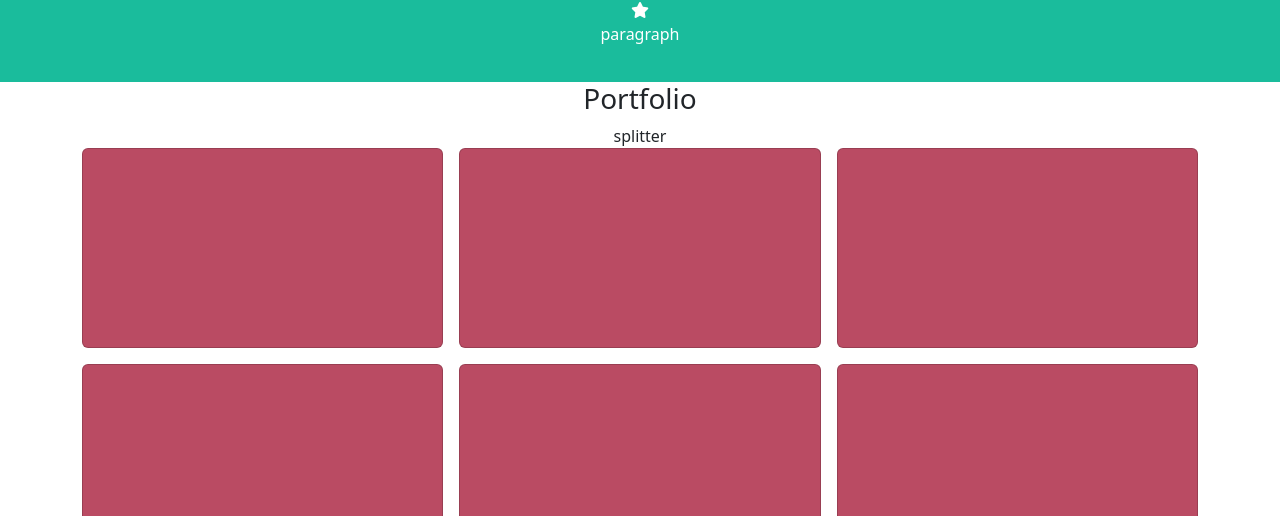
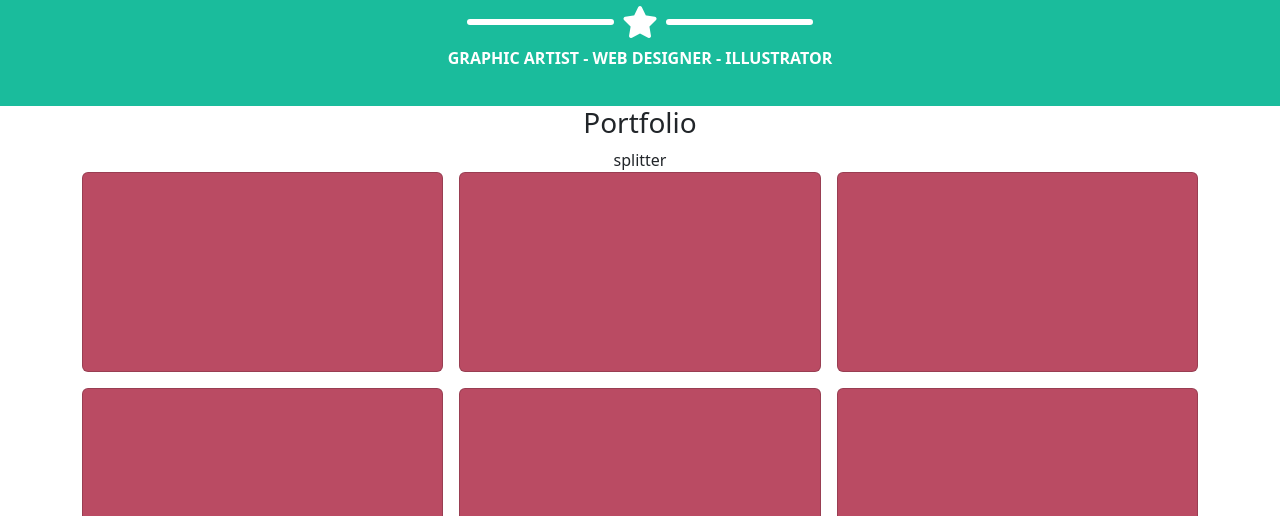
Before and after one commit to Marcap00/html-css-bootstrap-freelancer, a plain HTML site: page index.html in a window 1280 px wide. Shown: the part 584-1100 px from the top of the page. Drawn offline with nearby package versions, Linux system fonts and the light colour scheme.

Commit message:
completed hero

```diff
--- a/index.html
+++ b/index.html
@@ -46,10 +46,10 @@
                                 <img src="img/avatar.svg" alt="">
                             </div>
                             <h2 class="hero-title fs-1">START BOOTSTRAP</h2>
-                            <div class="splitter">
-                                <span class="ba"></span><i class="fa-solid fa-star"></i><span class="ba"></span>
+                            <div class="splitter d-flex align-items-center justify-content-center">
+                                <span class="bar d-inline-block"></span><i class="fa-solid fa-star fa-2x m-2"></i><span class="bar d-inline-block"></span>
                             </div>
-                            <p>paragraph</p>
+                            <p class="fw-bold">GRAPHIC ARTIST - WEB DESIGNER - ILLUSTRATOR</p>
                         </div>
                     </div>
                 </div>
--- a/style.css
+++ b/style.css
@@ -30,6 +30,11 @@ header nav {
     margin: 0 auto;
 }
 
+.bar {
+    border: 3px solid white;
+    border-radius: 3px;
+    width: 20%;
+}
 
 
 /* Portfolio */
```
